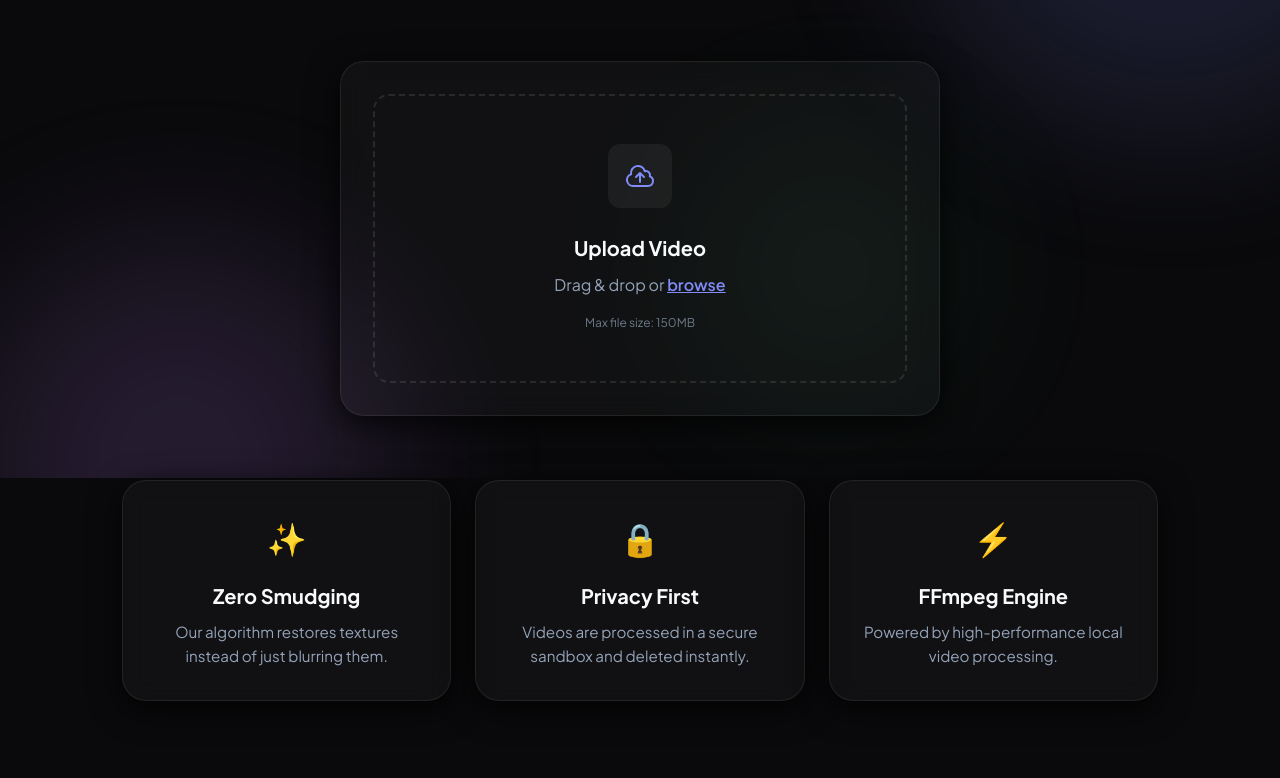
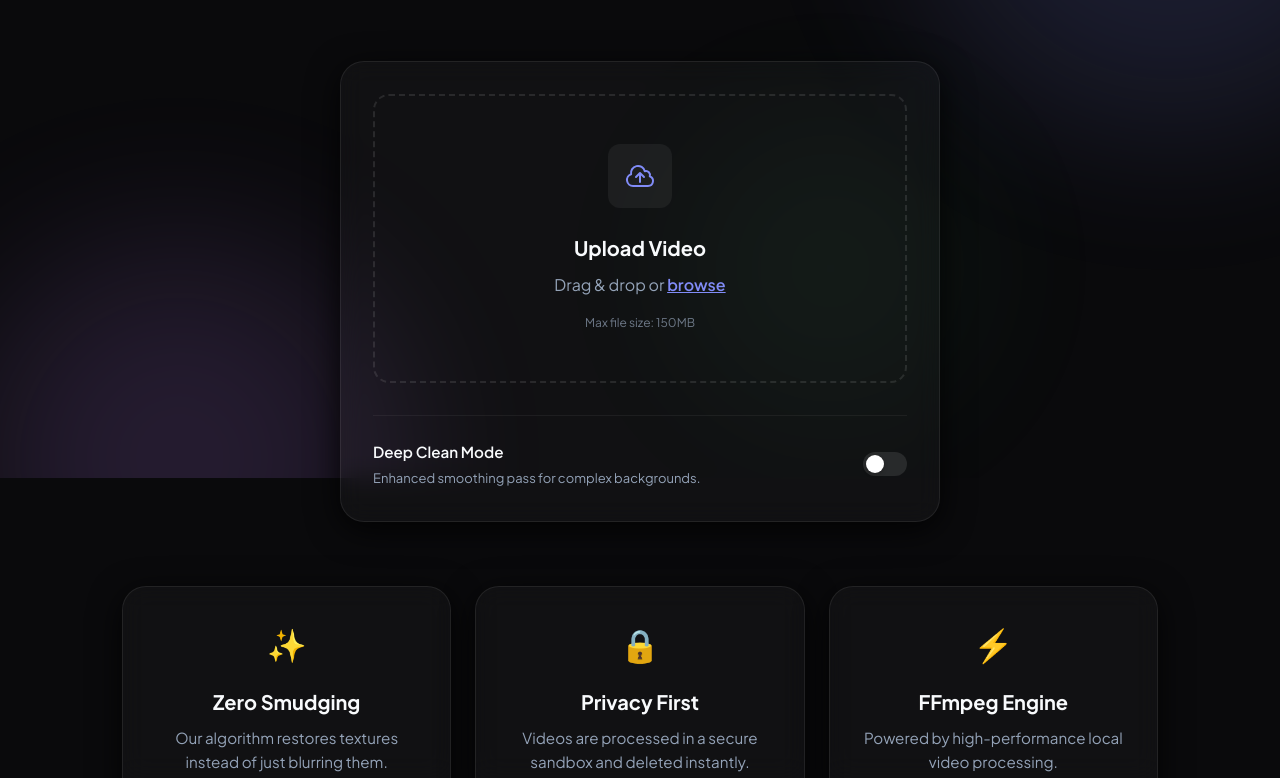
Before and after one commit to rikbon/gemini-veo-video-watermark-remover, a website: page public/index.html in a window 1280 px wide. Shown: the part 322-1100 px from the top of the page. Drawn offline with Linux system fonts and the light colour scheme.

Commit message:
feat: add Deep Clean mode with enhanced multi-pass FFmpeg filtering for improved watermark removal

```diff
--- a/public/app.js
+++ b/public/app.js
@@ -13,6 +13,9 @@ document.addEventListener('DOMContentLoaded', () => {
     const downloadBtn = document.getElementById('download-btn');
     const resetBtn = document.getElementById('reset-btn');
     const errorResetBtn = document.getElementById('error-reset-btn');
+
+    const deepCleanToggle = document.getElementById('deep-clean-toggle');
+    const optionsContainer = document.querySelector('.options-container');
 
     let processedFileBlob = null;
     let processedFileName = '';
@@ -64,6 +67,7 @@ document.addEventListener('DOMContentLoaded', () => {
     async function startProcessing(file) {
         // Switch states
         dropZone.classList.add('hidden');
+        optionsContainer.classList.add('hidden');
         processingState.classList.remove('hidden');
         successState.classList.add('hidden');
         errorState.classList.add('hidden');
@@ -73,6 +77,7 @@ document.addEventListener('DOMContentLoaded', () => {
 
         const formData = new FormData();
         formData.append('video', file);
+        formData.append('deepClean', deepCleanToggle.checked);
 
         try {
             // We use XMLHttpRequest for progress tracking
@@ -85,7 +90,7 @@ document.addEventListener('DOMContentLoaded', () => {
                 if (e.lengthComputable) {
                     const percent = Math.round((e.loaded / e.total) * 40); // Upload is first 40%
                     progressBar.style.width = `${percent}%`;
-                    if (percent > 35) statusText.innerText = 'Processing frames and restoring pixels...';
+                    if (percent > 35) statusText.innerText = 'AI Analysis and Pixel Restoration...';
                 }
             };
 
@@ -144,6 +149,7 @@ document.addEventListener('DOMContentLoaded', () => {
     function showError(msg) {
         errorMessage.innerText = msg;
         dropZone.classList.add('hidden');
+        optionsContainer.classList.add('hidden');
         processingState.classList.add('hidden');
         successState.classList.add('hidden');
         errorState.classList.remove('hidden');
@@ -164,6 +170,7 @@ document.addEventListener('DOMContentLoaded', () => {
 
     const resetUI = () => {
         dropZone.classList.remove('hidden');
+        optionsContainer.classList.remove('hidden');
         processingState.classList.add('hidden');
         successState.classList.add('hidden');
         errorState.classList.add('hidden');
--- a/public/index.html
+++ b/public/index.html
@@ -37,6 +37,19 @@
                     <span class="file-limit">Max file size: 150MB</span>
                 </div>
                 <input type="file" id="file-input" accept="video/*" hidden>
+            </div>
+
+            <div class="options-container">
+                <div class="option-item">
+                    <div class="option-info">
+                        <label for="deep-clean-toggle" class="option-label">Deep Clean Mode</label>
+                        <p class="option-description">Enhanced smoothing pass for complex backgrounds.</p>
+                    </div>
+                    <label class="switch">
+                        <input type="checkbox" id="deep-clean-toggle">
+                        <span class="slider round"></span>
+                    </label>
+                </div>
             </div>
 
             <div id="processing-state" class="state-container hidden">
--- a/public/style.css
+++ b/public/style.css
@@ -212,6 +212,93 @@ h1 {
     opacity: 0.7;
 }
 
+/* Options */
+.options-container {
+    margin-top: 2rem;
+    padding-top: 1.5rem;
+    border-top: 1px solid rgba(255, 255, 255, 0.05);
+}
+
+.option-item {
+    display: flex;
+    justify-content: space-between;
+    align-items: center;
+    gap: 1rem;
+}
+
+.option-info {
+    flex: 1;
+}
+
+.option-label {
+    display: block;
+    font-weight: 600;
+    font-size: 0.95rem;
+    margin-bottom: 0.25rem;
+}
+
+.option-description {
+    font-size: 0.8125rem;
+    color: var(--text-secondary);
+}
+
+/* Switch Styling */
+.switch {
+    position: relative;
+    display: inline-block;
+    width: 44px;
+    height: 24px;
+}
+
+.switch input {
+    opacity: 0;
+    width: 0;
+    height: 0;
+}
+
+.slider {
+    position: absolute;
+    cursor: pointer;
+    top: 0;
+    left: 0;
+    right: 0;
+    bottom: 0;
+    background-color: rgba(255, 255, 255, 0.1);
+    transition: .4s;
+}
+
+.slider:before {
+    position: absolute;
+    content: "";
+    height: 18px;
+    width: 18px;
+    left: 3px;
+    bottom: 3px;
+    background-color: white;
+    transition: .4s;
+    box-shadow: 0 2px 4px rgba(0,0,0,0.2);
+}
+
+input:checked + .slider {
+    background: linear-gradient(135deg, var(--accent-primary), var(--accent-secondary));
+}
+
+input:focus + .slider {
+    box-shadow: 0 0 1px var(--accent-primary);
+}
+
+input:checked + .slider:before {
+    transform: translateX(20px);
+}
+
+.slider.round {
+    border-radius: 34px;
+}
+
+.slider.round:before {
+    border-radius: 50%;
+}
+
 /* States */
 .state-container {
     display: flex;
```
Also changed, not shown: index.mjs (+23 -13 lines).
